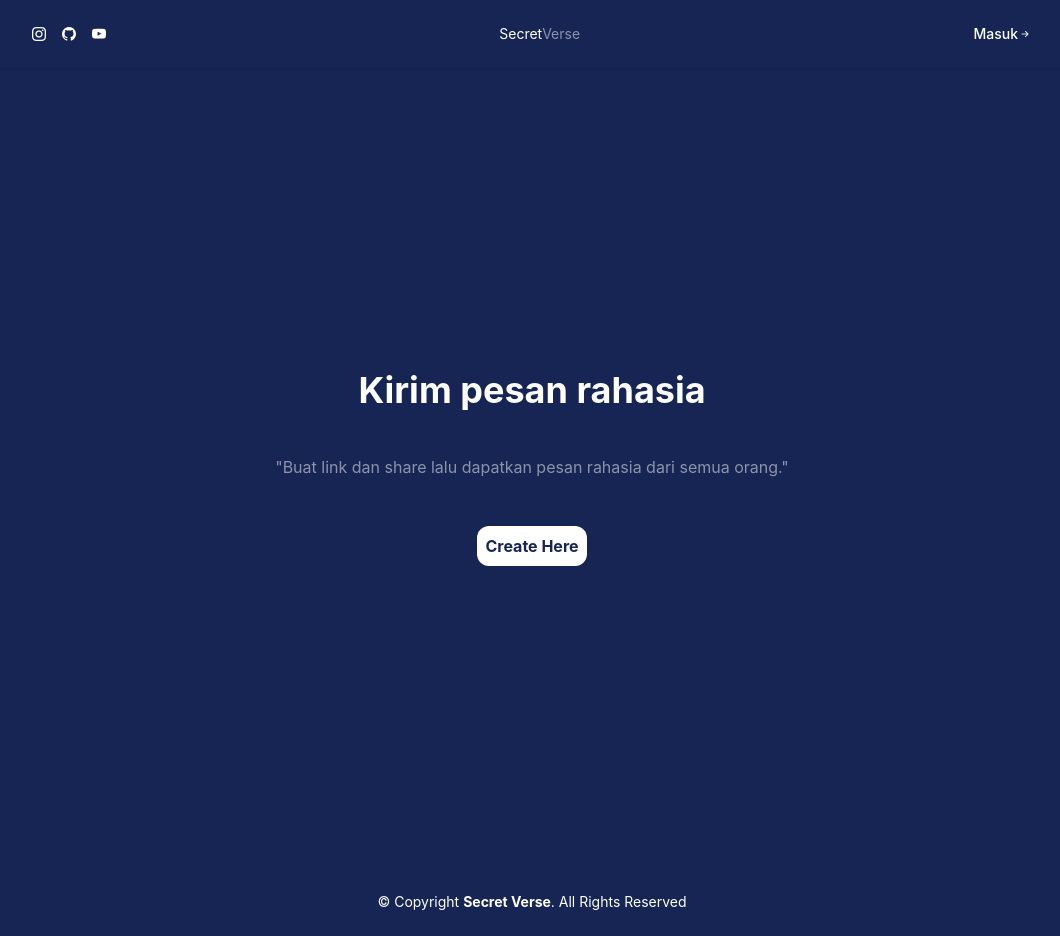
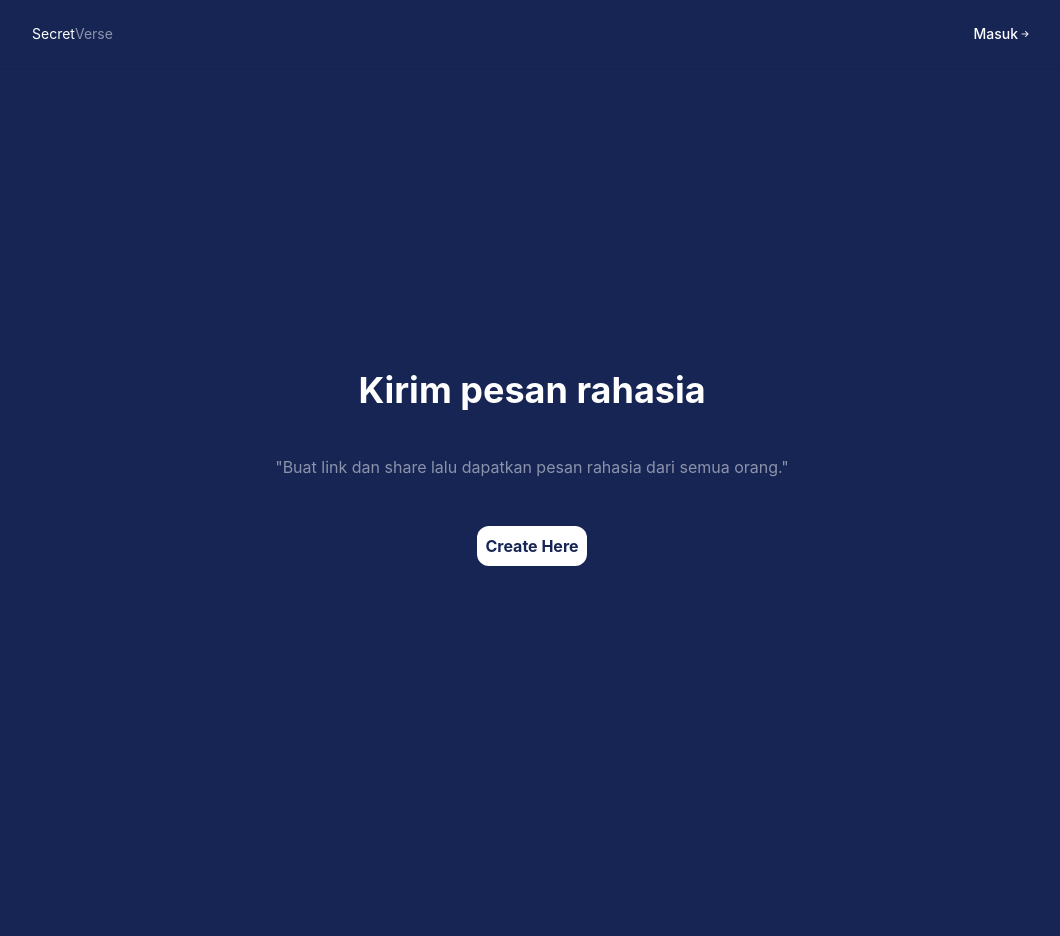
Before and after one commit to AlyaSyiraFahlevi/SecretVerse, a PHP site: page / in a window 1280 px wide. Shown: the whole page, without its empty margins (108-1168 px from the left). After the commit the page ends 566 px from the top, so only its background shows below. Run offline with PHP 8.4, Linux system fonts and the light colour scheme; some libraries are stand-ins or nearby versions; some web fonts are replaced.

Commit message:
fix project

```diff
--- a/dashboard.php
+++ b/dashboard.php
@@ -51,8 +51,8 @@ $messages = $conn->query($sql);
                 </div>
             </div>
 
-            <?php if ($messages->num_rows > 0): ?>
-                <?php while($message = $messages->fetch_assoc()): ?>
+            <?php if ($messages->num_rows > 0) : ?>
+                <?php while ($message = $messages->fetch_assoc()) : ?>
                     <div class="w-full mt-4 p-3 flex justify-between items-center shadow-lg rounded-md">
                         <div>
                             <h3 class="font-bold">New Message</h4>
@@ -63,7 +63,7 @@ $messages = $conn->query($sql);
                         </div>
                     </div>
                 <?php endwhile; ?>
-            <?php else: ?>
+            <?php else : ?>
                 <div class="w-full mt-4 text-center">
                     <h3>Tidak Ada Pesan</h3>
                 </div>
--- a/index.php
+++ b/index.php
@@ -2,14 +2,6 @@
 
     <header class="container bg-blue-950 text-white flex justify-center drop-shadow-sm">
         <div class="w-4/5 h-full flex justify-between items-center mt-4 mb-4">
-            <div class="h-sosmed text-sm ">
-                <a href="https://www.instagram.com/anonymmessage_secrerverse" class="hover:text-white hover:opacity-50" target="_blank"><i
-                    class="bi bi-instagram"></i></a>
-                    <a href="https://github.com/AlyaSyiraFahlevi/SecretVerse" class="ms-3 hover:text-white hover:opacity-50"
-                    target="_blank"><i class="bi bi-github"></i></a>
-                    <a href="https://youtube.com/@alyaaa_syr?si=H8NXUL3yt2iCttAa"
-                    class="ms-3 hover:text-white hover:opacity-50" target="_blank"><i class="bi bi-youtube"></i></a>
-                </div>
                 <div class="h-title flex text-2xl">
                     <h3 class="text-sm">Secret</h3>
                     <h3 class="text-white opacity-50 text-sm">Verse</h3>
--- a/layout/footer.php
+++ b/layout/footer.php
@@ -1,8 +1,3 @@
-<footer class="bg-blue-950 flex justify-center">
-    <div class="m-4 text-white text-sm">
-        &copy; Copyright <strong><span>Secret Verse</span></strong>. All Rights Reserved
-    </div>
-</footer>
 
 <script src="assets/js/main.js"></script>
 <script src="https://code.jquery.com/jquery-3.2.1.slim.min.js"></script>
--- a/ngl-sv/index.php
+++ b/ngl-sv/index.php
@@ -3,11 +3,11 @@
     <header class="container bg-blue-950 text-white flex justify-center drop-shadow-sm">
         <div class="w-4/5 h-full flex justify-between items-center mt-4 mb-4">
             <div class="h-sosmed text-sm ">
-                <a href="https://instagram.com/wyanns/" class="hover:text-white hover:opacity-50" target="_blank"><i
+                <a href="https://www.instagram.com/anonymmessage_secrerverse" class="hover:text-white hover:opacity-50" target="_blank"><i
                     class="bi bi-instagram"></i></a>
-                    <a href="https://github.com/wyanns-404/" class="ms-3 hover:text-white hover:opacity-50"
+                    <a href="https://github.com/AlyaSyiraFahlevi/SecretVerse" class="ms-3 hover:text-white hover:opacity-50"
                     target="_blank"><i class="bi bi-github"></i></a>
-                    <a href="https://youtube.com/@wayansantiearif?si=wq_EkJrQfiPGDxJy"
+                    <a href="https://youtube.com/@alyaaa_syr?si=H8NXUL3yt2iCttAa"
                     class="ms-3 hover:text-white hover:opacity-50" target="_blank"><i class="bi bi-youtube"></i></a>
                 </div>
                 <div class="h-title flex text-2xl">
--- a/ngl-sv/layout/footer.php
+++ b/ngl-sv/layout/footer.php
@@ -1,6 +1,6 @@
 <footer class="bg-blue-950 flex justify-center">
     <div class="m-4 text-white text-sm">
-        &copy; Copyright <strong><span>wyanns-404</span></strong>. All Rights Reserved
+        &copy; Copyright <strong><span>SecretVerse</span></strong>. All Rights Reserved
     </div>
 </footer>
 
--- a/signin.php
+++ b/signin.php
@@ -28,7 +28,6 @@ if ($_SERVER["REQUEST_METHOD"] == "POST") {
 
 <div class="flex min-h-full flex-col justify-center px-6 py-12 lg:px-8">
     <div class="sm:mx-auto sm:w-full sm:max-w-sm">
-        <img class="mx-auto h-10 w-auto" src="https://tailwindui.com/img/logos/mark.svg?color=indigo&shade=600" alt="Your Company">
         <h2 class="mt-10 text-center text-2xl font-bold leading-9 tracking-tight text-gray-900">Masuk ke akun Anda</h2>
     </div>
     <div class="mt-10 sm:mx-auto sm:w-full sm:max-w-sm">
--- a/signup.php
+++ b/signup.php
@@ -21,7 +21,6 @@ if ($_SERVER["REQUEST_METHOD"] == "POST") {
 
 <div class="flex min-h-full flex-col justify-center px-6 py-12 lg:px-8">
     <div class="sm:mx-auto sm:w-full sm:max-w-sm">
-        <img class="mx-auto h-10 w-auto" src="https://tailwindui.com/img/logos/mark.svg?color=indigo&shade=600" alt="Your Company">
         <h2 class="mt-10 text-center text-2xl font-bold leading-9 tracking-tight text-gray-900">Daftarkan akun anda!</h2>
     </div>
     <div class="mt-10 sm:mx-auto sm:w-full sm:max-w-sm">
```
Also changed, not shown: send.php (+9 -4 lines). Lines whose indentation alone changed are shown as unchanged.
